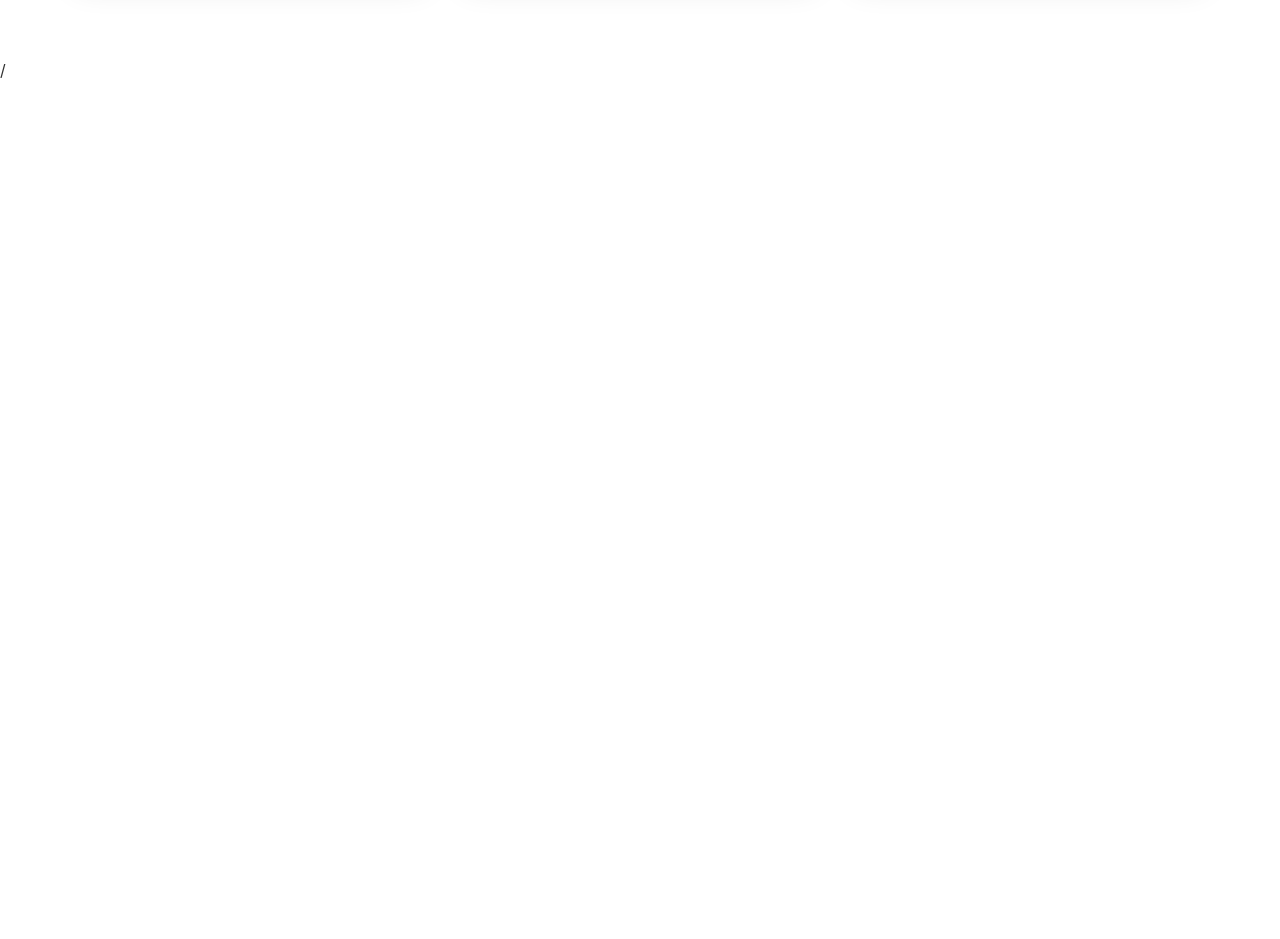
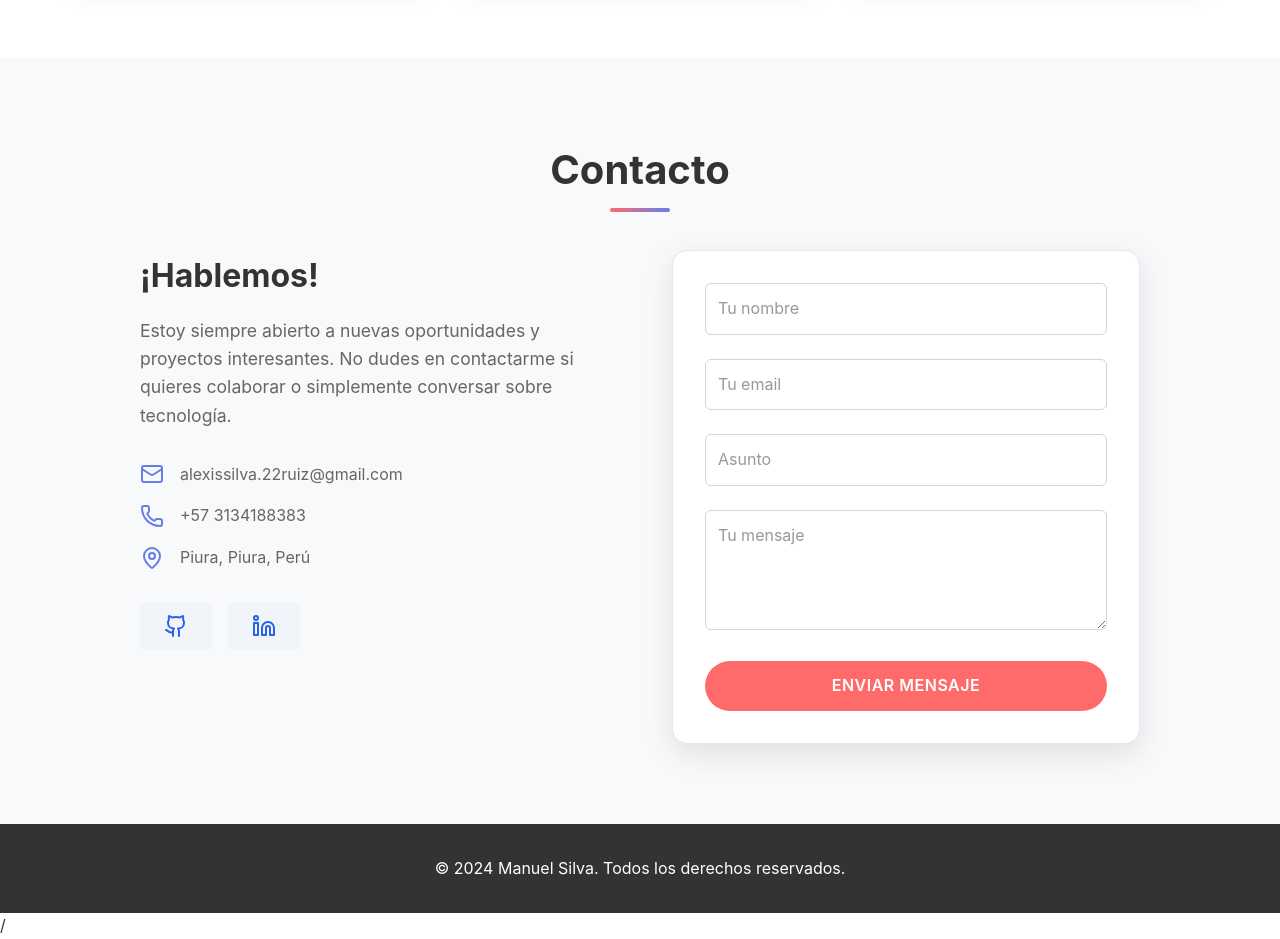
Before and after one commit to OscarCardozoDev/Portafolio, a React (Vite) app: page /manuel in a window 1280 px wide. Shown: the part 2780-3719 px from the top of the page. Before the commit the page ends 2864 px from the top, so only its background shows below. Built offline with nearby package versions, Linux system fonts and the light colour scheme.

Commit message:
completed portfolio

```diff
--- a/src/pages/manuel/ManuelPortafolio.tsx
+++ b/src/pages/manuel/ManuelPortafolio.tsx
@@ -155,6 +155,70 @@ const Portfolio = () => {
         </div>
       </section>
 
+      {/* Contact Section */}
+      <section id="contact" className="section contact-section">
+        <div className="container">
+          <h2 className="section-title">Contacto</h2>
+          <div className="contact-content">
+            <div className="contact-info">
+              <h3>¡Hablemos!</h3>
+              <p>
+                Estoy siempre abierto a nuevas oportunidades y proyectos interesantes.
+                No dudes en contactarme si quieres colaborar o simplemente conversar sobre tecnología.
+              </p>
+              <div className="contact-items">
+                <div className="contact-item">
+                  <Mail className="contact-icon" />
+                  <span>alexissilva.22ruiz@gmail.com</span>
+                </div>
+                <div className="contact-item">
+                  <Phone className="contact-icon" />
+                  <span>+57 3134188383</span>
+                </div>
+                <div className="contact-item">
+                  <MapPin className="contact-icon" />
+                  <span>Piura, Piura, Perú</span>
+                </div>
+              </div>
+              <div className="social-links">
+                <a href="#" className="social-link">
+                  <Github size={24} />
+                </a>
+                <a href="https://www.linkedin.com/in/alexis-silva-ruiz-729187379" className="social-link">
+                  <Linkedin size={24} />
+                </a>
+              </div>
+            </div>
+            <div className="contact-form">
+              <div>
+                <div className="form-group">
+                  <input type="text" placeholder="Tu nombre" className="form-input" />
+                </div>
+                <div className="form-group">
+                  <input type="email" placeholder="Tu email" className="form-input" />
+                </div>
+                <div className="form-group">
+                  <input type="text" placeholder="Asunto" className="form-input" />
+                </div>
+                <div className="form-group">
+                  <textarea placeholder="Tu mensaje" className="form-input"></textarea>
+                </div>
+                <button type="button" className="btn btn-primary btn-full" onClick={() => alert('Mensaje enviado!')}>
+                  Enviar Mensaje
+                </button>
+              </div>
+            </div>
+          </div>
+        </div>
+      </section>
+
+      {/* Footer */}
+      <footer className="footer">
+        <div className="container">
+          <p>&copy; 2024 Manuel Silva. Todos los derechos reservados.</p>
+        </div>
+      </footer>
+
       /</div>
     );
 };
```
